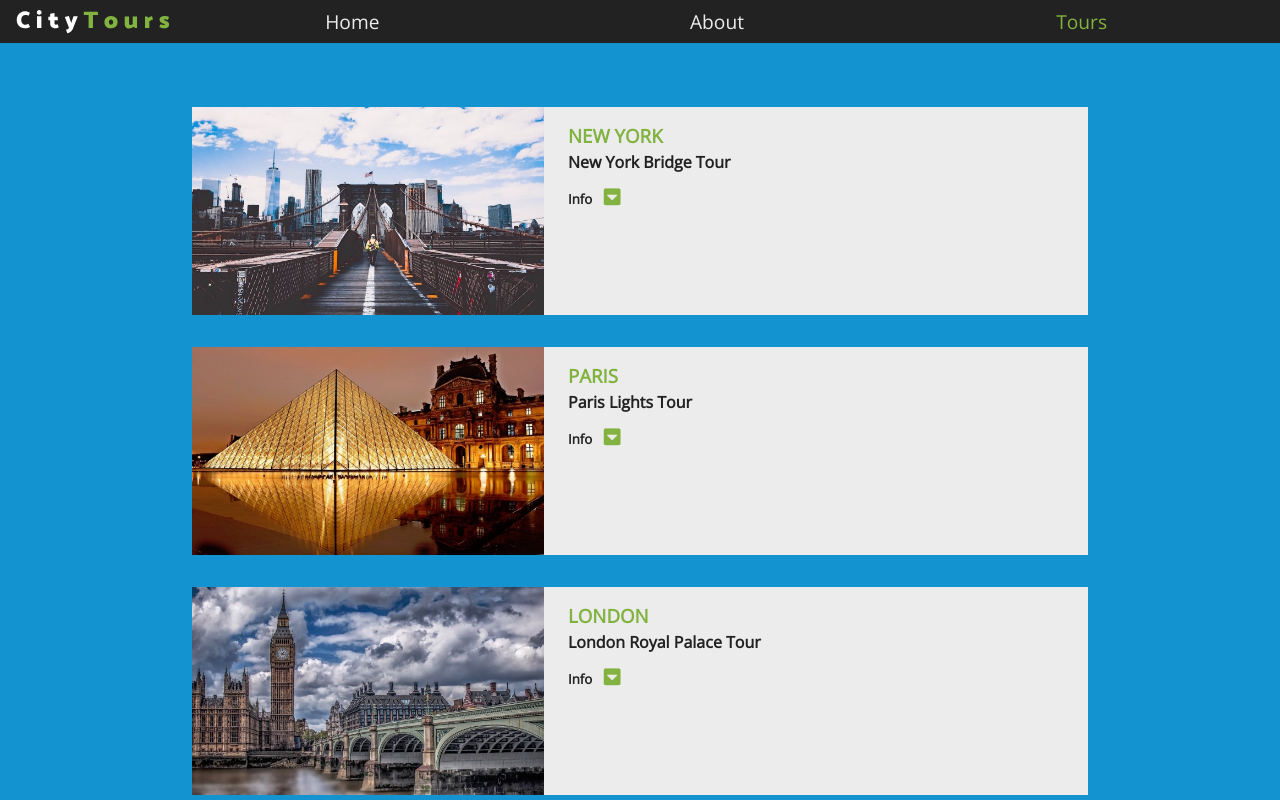
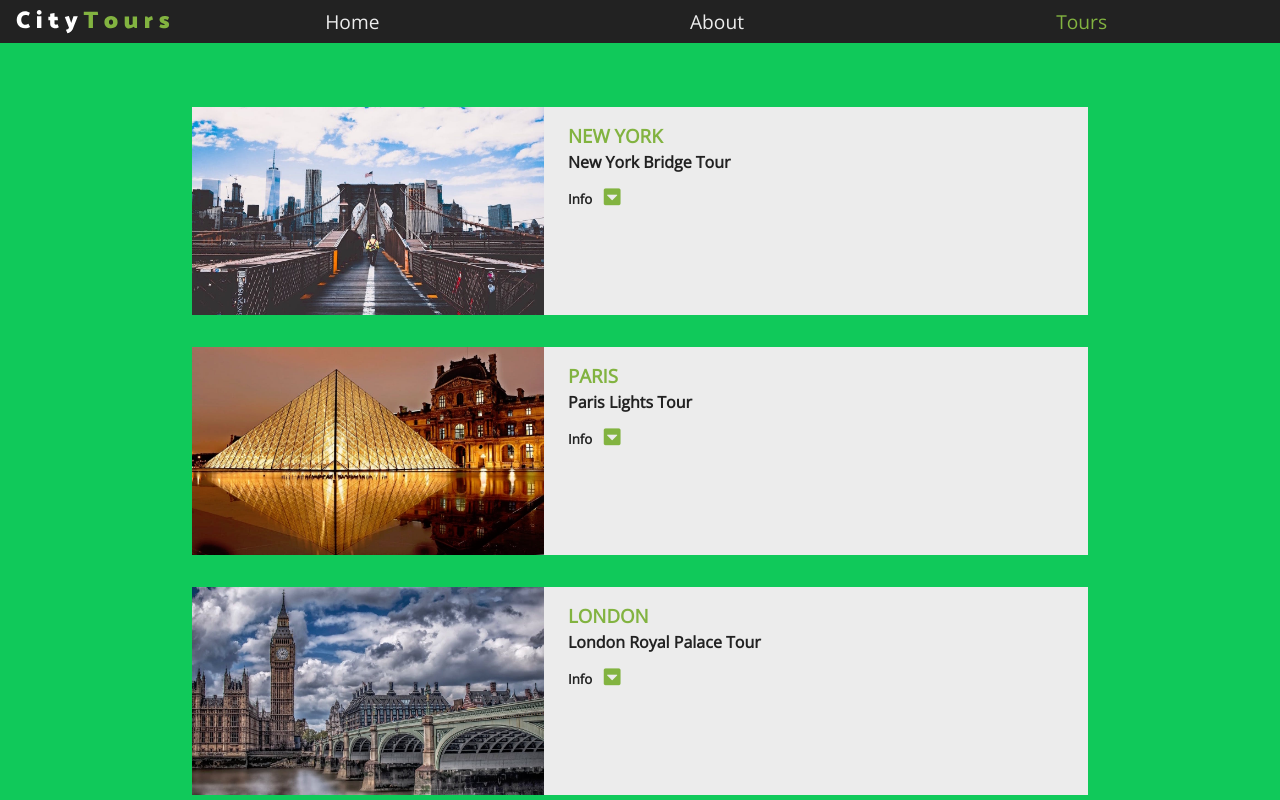
Before and after one commit to wahidalqorni/reactCityTour, a React (Create React App) app: page / in a window 1280 px wide. Shown: the top 800 px of the page. Built offline with nearby package versions, Linux system fonts and the light colour scheme.

Commit message:
ganti background

```diff
--- a/src/index.scss
+++ b/src/index.scss
@@ -12,6 +12,6 @@ $mainTransition: all 0.3s linear;
 
 body {
   font-family: "Open Sans", sans-serif;
-  background: #1393cf;
+  background: #10c95a;
   color: $mainBlack;
 }
```
